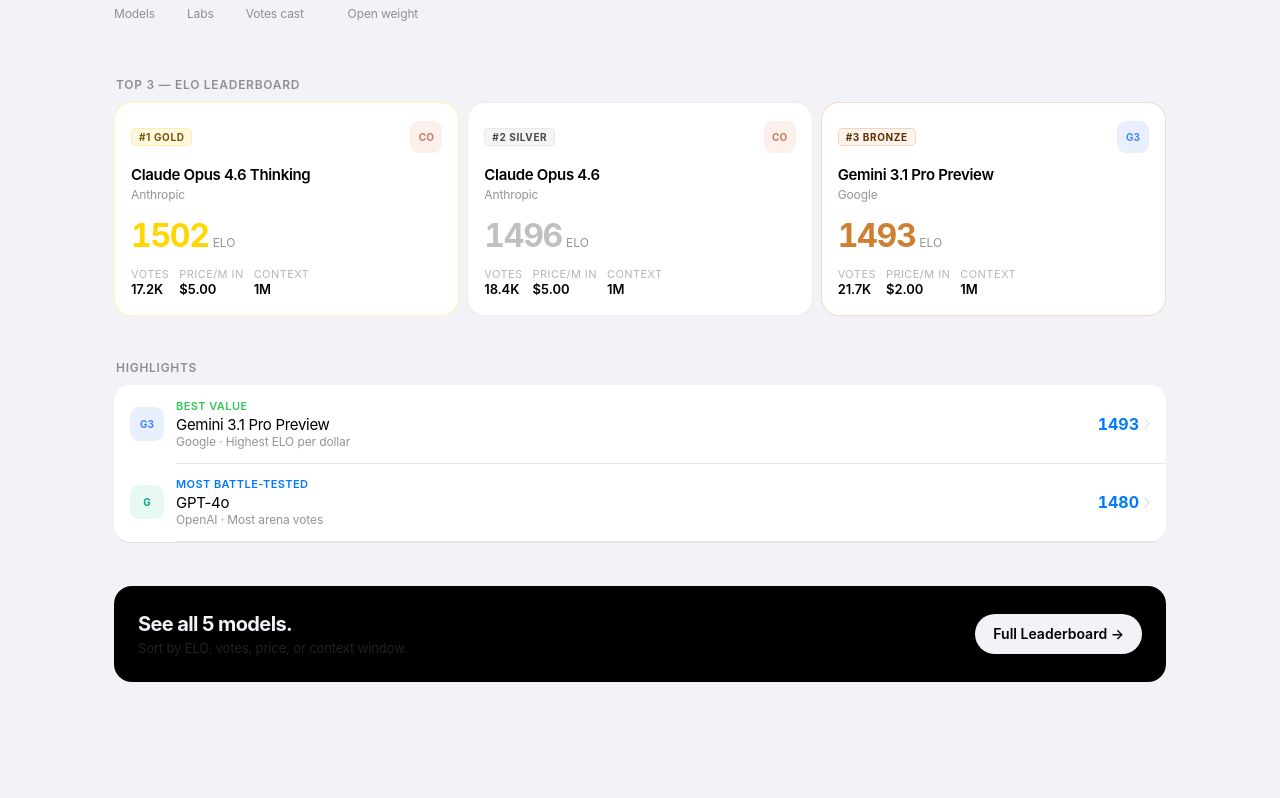
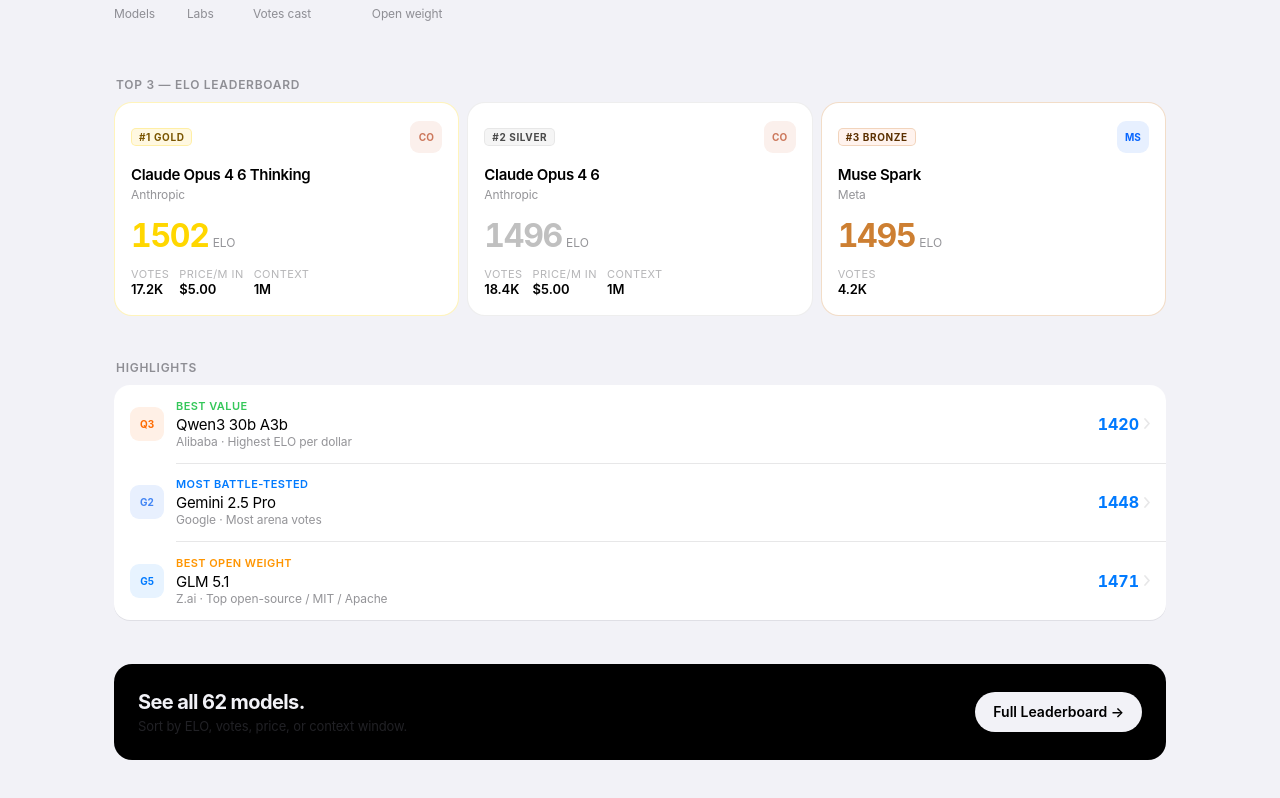
Before and after one commit to notbrec/ai-war-room, a React (Vite) app: page / in a window 1280 px wide. Shown: the part 486-1284 px from the top of the page. Before the commit the page ends 1240 px from the top, so only its background shows below. Built offline with nearby package versions, Linux system fonts and the light colour scheme.

Commit message:
Real arena.ai data: 62 models fallback + auto live fetch

```diff
--- a/src/models-data.js
+++ b/src/models-data.js
@@ -1,5 +1,6 @@
 // ─── AI WAR ROOM · Model Data ──────────────────────────────────────────────
 // ELO data: live from arena.ai via Netlify Function (/api/leaderboard)
+// Fallback: real arena.ai snapshot (auto-shown while live data loads)
 // Pricing:  live from OpenRouter API (auto-refreshed every 30 min)
 
 export const OPENROUTER_MODELS_URL = 'https://openrouter.ai/api/v1/models';
@@ -12,18 +13,20 @@
   'OpenAI':       { color: '#10A37F', bg: '#E8F8F2', bgDark: '#122A22' },
   'Google':       { color: '#4285F4', bg: '#E8F0FE', bgDark: '#131D3A' },
   'Meta':         { color: '#0866FF', bg: '#E7F0FF', bgDark: '#0D1E3A' },
+  'xAI':          { color: '#FFFFFF', bg: '#2C2C2E', bgDark: '#1C1C1E' },
   'Mistral':      { color: '#FF3B30', bg: '#FFF0EF', bgDark: '#2E0D0C' },
   'DeepSeek':     { color: '#5856D6', bg: '#EEEEFE', bgDark: '#16143A' },
   'Alibaba':      { color: '#FF6B00', bg: '#FFF0E6', bgDark: '#2E1800' },
-  'xAI':          { color: '#FFFFFF', bg: '#2C2C2E', bgDark: '#1C1C1E' },
-  'Cohere':       { color: '#39594D', bg: '#E6F2EE', bgDark: '#0E2119' },
-  'AI21':         { color: '#6C63FF', bg: '#F0EFFE', bgDark: '#1A1840' },
   'Z.ai':         { color: '#007AFF', bg: '#E7F3FF', bgDark: '#0D1F33' },
   'Moonshot':     { color: '#00C7BE', bg: '#E6FAFB', bgDark: '#0A2525' },
   'MiniMax':      { color: '#8B5CF6', bg: '#F3EFFE', bgDark: '#1E1133' },
   'Xiaomi':       { color: '#FF6900', bg: '#FFF3E6', bgDark: '#2E1400' },
   'Microsoft':    { color: '#00A4EF', bg: '#E6F6FD', bgDark: '#07232E' },
   'Amazon':       { color: '#FF9900', bg: '#FFF5E6', bgDark: '#2E1E00' },
+  'Baidu':        { color: '#2932E1', bg: '#EAEBFD', bgDark: '#0D1040' },
+  'Bytedance':    { color: '#FE2C55', bg: '#FFF0F3', bgDark: '#2E0811' },
+  'Meituan':      { color: '#FFD100', bg: '#FFFCE6', bgDark: '#2E2800' },
+  'Cohere':       { color: '#39594D', bg: '#E6F2EE', bgDark: '#0E2119' },
   'Inception AI': { color: '#34C759', bg: '#EDFAF2', bgDark: '#0C2918' },
 };
 
@@ -35,10 +38,27 @@
   'Open Source':   { label: 'Open',   color: '#34C759', bg: 'rgba(52,199,89,0.12)'   },
 };
 
+// ── Helpers ────────────────────────────────────────────────────────────────
 function fmtVotes(n) {
   if (n >= 1_000_000) return `${(n / 1_000_000).toFixed(1)}M`;
   if (n >= 1_000)     return `${(n / 1_000).toFixed(1)}K`;
   return String(n);
+}
+
+function fmtContext(n) {
+  if (!n) return null;
+  if (n >= 1_000_000) return `${Math.round(n / 1_000_000)}M`;
+  return `${Math.round(n / 1_000)}K`;
+}
+
+function formatName(slug) {
+  return slug
+    .replace(/-/g, ' ')
+    .replace(/\b\w/g, c => c.toUpperCase())
+    .replace(/\bGpt\b/g,   'GPT')
+    .replace(/\bGlm\b/g,   'GLM')
+    .replace(/\bErnie\b/g, 'ERNIE')
+    .replace(/\bO(\d)/g,   'o$1');
 }
 
 function initials(name) {
@@ -46,17 +66,14 @@
     .split(/\s+/).slice(0, 2).map(w => w[0]?.toUpperCase() ?? '').join('');
 }
 
-function orgColor(org) {
-  return ORG_CONFIG[org]?.color ?? '#8E8E93';
-}
-
-/** Transform raw arena.ai model object → our app model shape */
+/** Transform arena.ai model object → our app model shape */
 export function normaliseModel(m, rank) {
   const isOpen = ['MIT', 'Apache 2.0', 'Open Source'].includes(m.license);
+  const name   = m.name ?? formatName(m.slug ?? '');
   return {
     rank:        rank ?? m.rank ?? 1,
     slug:        m.slug ?? String(rank),
-    name:        m.name ?? m.slug ?? 'Unknown',
+    name,
     org:         m.org  ?? 'Unknown',
     license:     m.license ?? 'Proprietary',
     elo:         m.elo  ?? 1200,
@@ -66,9 +83,9 @@
     priceIn:     m.priceIn  ?? null,
     priceOut:    m.priceOut ?? null,
     context:     m.context  ?? null,
-    isThinking:  /thinking/i.test(m.name ?? ''),
+    isThinking:  /thinking/i.test(name),
     isOpen,
-    initials:    initials(m.name ?? ''),
+    initials:    initials(name),
   };
 }
 
@@ -99,14 +116,91 @@
   }
 }
 
-// ── Fallback static data (shown on first load / if API fails) ──────────────
-// A small set of well-known models so the page isn't empty while loading
-const FALLBACK_RAW = [
-  { rank:1,  slug:'claude-opus-4-6-thinking',  name:'Claude Opus 4.6 Thinking',  org:'Anthropic', license:'Proprietary', elo:1502, ci:5,  votes:17219, priceIn:5,    priceOut:25,   context:'1M'   },
-  { rank:2,  slug:'claude-opus-4-6',            name:'Claude Opus 4.6',            org:'Anthropic', license:'Proprietary', elo:1496, ci:5,  votes:18377, priceIn:5,    priceOut:25,   context:'1M'   },
-  { rank:3,  slug:'gemini-3.1-pro-preview',     name:'Gemini 3.1 Pro Preview',     org:'Google',    license:'Proprietary', elo:1493, ci:6,  votes:21708, priceIn:2,    priceOut:12,   context:'1M'   },
-  { rank:4,  slug:'gemini-3-pro',               name:'Gemini 3 Pro',               org:'Google',    license:'Proprietary', elo:1486, ci:4,  votes:41578, priceIn:2,    priceOut:12,   context:'1M'   },
-  { rank:5,  slug:'gpt-4o',                     name:'GPT-4o',                     org:'OpenAI',    license:'Proprietary', elo:1480, ci:4,  votes:55000, priceIn:2.5,  priceOut:10,   context:'128K' },
+// ── Fallback: real arena.ai snapshot (top 60, April 2026) ─────────────────
+// [slug, org, elo, votes, license, priceIn, priceOut, contextTokens]
+const RAW_FALLBACK = [
+  ['claude-opus-4-6-thinking',               'Anthropic', 1502, 17219,  'Proprietary',  5,     25,    1000000 ],
+  ['claude-opus-4-6',                        'Anthropic', 1496, 18377,  'Proprietary',  5,     25,    1000000 ],
+  ['muse-spark',                             'Meta',      1495, 4182,   'Proprietary',  null,  null,  null    ],
+  ['gemini-3.1-pro-preview',                 'Google',    1493, 21708,  'Proprietary',  2,     12,    1048576 ],
+  ['gemini-3-pro',                           'Google',    1486, 41578,  'Proprietary',  2,     12,    1048576 ],
+  ['grok-4.20-beta1',                        'xAI',       1485, 10884,  'Proprietary',  null,  null,  null    ],
+  ['gpt-5.4-high',                           'OpenAI',    1481, 10633,  'Proprietary',  2.5,   15,    1050000 ],
+  ['grok-4.20-beta-0309-reasoning',          'xAI',       1479, 10713,  'Proprietary',  2,     6,     2000000 ],
+  ['gpt-5.2-chat-latest-20260210',           'OpenAI',    1476, 16810,  'Proprietary',  1.75,  14,    128000  ],
+  ['grok-4.20-multi-agent-beta-0309',        'xAI',       1476, 11079,  'Proprietary',  2,     6,     2000000 ],
+  ['gemini-3-flash',                         'Google',    1474, 30922,  'Proprietary',  0.5,   3,     1048576 ],
+  ['claude-opus-4-5-thinking',               'Anthropic', 1473, 37292,  'Proprietary',  5,     25,    200000  ],
+  ['glm-5.1',                                'Z.ai',      1471, 6274,   'MIT',          0.95,  3.15,  202800  ],
+  ['grok-4.1-thinking',                      'xAI',       1470, 48508,  'Proprietary',  null,  null,  null    ],
+  ['claude-opus-4-5',                        'Anthropic', 1469, 48318,  'Proprietary',  5,     25,    200000  ],
+  ['gpt-5.4',                                'OpenAI',    1466, 10990,  'Proprietary',  2.5,   15,    1100000 ],
+  ['qwen3.5-max-preview',                    'Alibaba',   1466, 8774,   'Proprietary',  null,  null,  null    ],
+  ['gemini-3-flash-thinking',                'Google',    1462, 34519,  'Proprietary',  0.5,   3,     1048576 ],
+  ['claude-sonnet-4-6',                      'Anthropic', 1461, 10935,  'Proprietary',  3,     15,    1000000 ],
+  ['dola-seed-2.0-pro',                      'Bytedance', 1460, 19770,  'Proprietary',  null,  null,  null    ],
+  ['grok-4.1',                               'xAI',       1460, 52460,  'Proprietary',  null,  null,  null    ],
+  ['gpt-5.4-mini-high',                      'OpenAI',    1457, 8174,   'Proprietary',  2.5,   15,    1100000 ],
+  ['glm-5',                                  'Z.ai',      1456, 14988,  'MIT',          1,     3.2,   202800  ],
+  ['gpt-5.3-chat-latest',                    'OpenAI',    1455, 15448,  'Proprietary',  1.75,  14,    128000  ],
+  ['gpt-5.1-high',                           'OpenAI',    1454, 41035,  'Proprietary',  1.25,  10,    400000  ],
+  ['claude-sonnet-4-5-thinking',             'Anthropic', 1452, 61159,  'Proprietary',  3,     15,    200000  ],
+  ['claude-sonnet-4-5',                      'Anthropic', 1451, 59047,  'Proprietary',  3,     15,    200000  ],
+  ['kimi-k2.5-thinking',                     'Moonshot',  1451, 21678,  'Modified MIT', 0.6,   3,     null    ],
+  ['gemma-4-31b',                            'Google',    1450, 5839,   'Apache 2.0',   0.14,  0.4,   262100  ],
+  ['ernie-5.0',                              'Baidu',     1450, 23507,  'Proprietary',  null,  null,  null    ],
+  ['claude-opus-4-1-thinking',               'Anthropic', 1448, 50147,  'Proprietary',  15,    75,    200000  ],
+  ['gemini-2.5-pro',                         'Google',    1448, 108717, 'Proprietary',  1.25,  10,    1000000 ],
+  ['mimo-v2-pro',                            'Xiaomi',    1447, 9239,   'Proprietary',  1,     3,     1000000 ],
+  ['claude-opus-4-1',                        'Anthropic', 1447, 77831,  'Proprietary',  15,    75,    200000  ],
+  ['qwen3.5-397b-a17b',                      'Alibaba',   1446, 16360,  'Apache 2.0',   0.39,  2.34,  262100  ],
+  ['gpt-4.5-preview',                        'OpenAI',    1444, 14547,  'Proprietary',  75,    150,   128000  ],
+  ['chatgpt-4o-latest',                      'OpenAI',    1443, 82981,  'Proprietary',  5,     15,    128000  ],
+  ['glm-4.7',                                'Z.ai',      1443, 12180,  'MIT',          0.39,  1.75,  202800  ],
+  ['gpt-5.2-high',                           'OpenAI',    1441, 31439,  'Proprietary',  1.75,  14,    400000  ],
+  ['gpt-5.2',                                'OpenAI',    1439, 28519,  'Proprietary',  1.75,  14,    400000  ],
+  ['gpt-5.1',                                'OpenAI',    1438, 43688,  'Proprietary',  1.25,  10,    400000  ],
+  ['gemini-3.1-flash-lite-preview',          'Google',    1436, 16969,  'Proprietary',  0.25,  1.5,   1000000 ],
+  ['qwen3-max-preview',                      'Alibaba',   1435, 27926,  'Proprietary',  0.78,  3.9,   262100  ],
+  ['gpt-5-high',                             'OpenAI',    1433, 32239,  'Proprietary',  1.25,  10,    400000  ],
+  ['kimi-k2.5-instant',                      'Moonshot',  1432, 8234,   'Modified MIT', 0.38,  1.72,  262100  ],
+  ['grok-4-1-fast-reasoning',                'xAI',       1432, 43555,  'Proprietary',  0.2,   0.5,   2000000 ],
+  ['o3-2025-04-16',                          'OpenAI',    1431, 60167,  'Proprietary',  2,     8,     200000  ],
+  ['kimi-k2-thinking-turbo',                 'Moonshot',  1430, 47037,  'Modified MIT', 1.15,  8,     262100  ],
+  ['gpt-5-chat',                             'OpenAI',    1426, 31842,  'Proprietary',  1.25,  10,    128000  ],
+  ['glm-4.6',                                'Z.ai',      1426, 35904,  'MIT',          0.39,  1.9,   204800  ],
+  ['deepseek-v3.2-thinking',                 'DeepSeek',  1425, 9140,   'MIT',          0.27,  0.41,  163800  ],
+  ['deepseek-v3.2',                          'DeepSeek',  1423, 42036,  'MIT',          0.26,  0.38,  163800  ],
+  ['qwen3-235b-a22b',                        'Alibaba',   1423, 82850,  'Apache 2.0',   0.26,  1.06,  null    ],
+  ['deepseek-v3.2-exp-thinking',             'DeepSeek',  1423, 36441,  'MIT',          0.26,  0.38,  163800  ],
+  ['qwen3-max',                              'Alibaba',   1424, 9244,   'Proprietary',  0.78,  3.9,   262100  ],
+  ['claude-opus-4-thinking',                 'Anthropic', 1424, 37185,  'Proprietary',  15,    75,    200000  ],
+  ['gpt-5-mini-high',                        'OpenAI',    1421, 38821,  'Proprietary',  0.4,   1.6,   128000  ],
+  ['qwen3-30b-a3b',                          'Alibaba',   1420, 48231,  'Apache 2.0',   0.1,   0.4,   131000  ],
+  ['kimi-k2-instant',                        'Moonshot',  1419, 39871,  'Modified MIT', 0.3,   1.5,   262100  ],
+  ['gemini-3-flash-lite',                    'Google',    1418, 25413,  'Proprietary',  0.1,   0.4,   1048576 ],
+  ['claude-sonnet-4',                        'Anthropic', 1416, 75342,  'Proprietary',  3,     15,    200000  ],
+  ['llama-4-maverick',                       'Meta',      1414, 67219,  'Proprietary',  0.2,   0.6,   1000000 ],
 ];
 
-export const MODELS = FALLBACK_RAW.map((m, i) => normaliseModel(m, i + 1));
+export const MODELS = RAW_FALLBACK.map(([slug, org, elo, votes, license, priceIn, priceOut, ctxRaw], i) => {
+  const name = formatName(slug);
+  const isOpen = ['MIT', 'Apache 2.0', 'Open Source'].includes(license);
+  return {
+    rank:       i + 1,
+    slug,
+    name,
+    org,
+    license,
+    elo,
+    ci:         null,
+    votes,
+    votesLabel: fmtVotes(votes),
+    priceIn,
+    priceOut,
+    context:    fmtContext(ctxRaw),
+    isThinking: /thinking/i.test(name),
+    isOpen,
+    initials:   initials(name),
+  };
+});
```
Also changed, not shown: .claude/settings.local.json.
